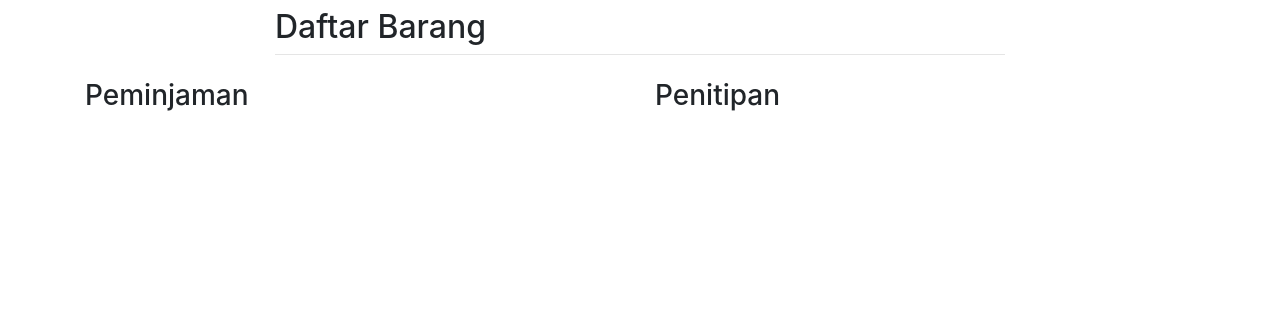
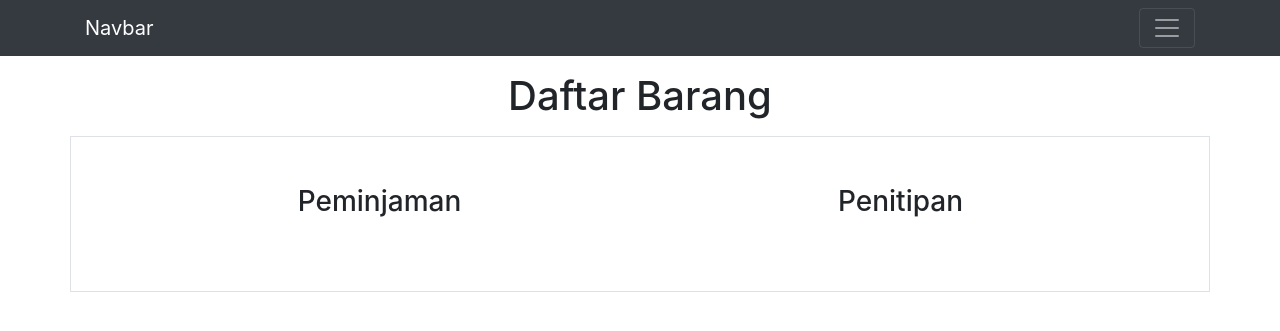
Before and after one commit to solehudindt/buku-tamu-web, a Django app: page /barang/ in a window 1280 px wide. Shown: the top 331 px of the page. Run offline with Django 3.2, Linux system fonts and the light colour scheme; data that the repository does not hold is empty; some libraries are stand-ins or nearby versions.

Commit message:
add navbar

```diff
--- a/barang/templates/barang/dashboard_brg.html
+++ b/barang/templates/barang/dashboard_brg.html
@@ -5,7 +5,7 @@
 {% endblock title %}
 
 {% block content %}
-<div class="row">
+<div class="row border border-bold p-5">
     <div class="col">
         <h3>
             Peminjaman
@@ -21,7 +21,7 @@
                     <td>{{ barang.barang }}</td>
                     <td>{{ barang.tanggal }}</td>
                     <td>
-                        <a class="btn-sm btn-warning" href="{% url 'barang:pgtPengembalian' barang.id %}">
+                        <a class="btn-sm btn-secondary nounderline" href="{% url 'barang:pgtPengembalian' barang.id %}">
                             Kembalikan
                         </a>
                     </td>
@@ -48,7 +48,7 @@
                         <td>{{ barang.barang }}</td>
                         <td>{{ barang.tanggal }}</td>
                         <td>
-                            <a class="btn-sm btn-warning" href="{% url 'barang:pgtPengembalian' barang.id %}">
+                            <a class="btn-sm btn-secondary nounderline" href="{% url 'barang:pgtPengembalian' barang.id %}">
                                 Ambil
                             </a>
                         </td>
--- a/static/styles.css
+++ b/static/styles.css
@@ -6,6 +6,26 @@ table {
     max-height: 500px;
 }
 
+h1 {
+  text-align: center;
+}
+
+h3 {
+  text-align: center;
+}
+
 .noresize {
     resize: none;
-  }
+}
+
+fa-1x {
+  font-size: 1.5rem;
+}
+
+.navbar-toggler.toggler-example {
+  cursor: pointer;
+}
+
+.nounderline {
+  text-decoration: none !important
+}
--- a/templates/base.html
+++ b/templates/base.html
@@ -16,11 +16,11 @@
     <link rel="stylesheet" href="https://stackpath.bootstrapcdn.com/bootstrap/4.4.1/css/bootstrap.min.css" integrity="sha384-Vkoo8x4CGsO3+Hhxv8T/Q5PaXtkKtu6ug5TOeNV6gBiFeWPGFN9MuhOf23Q9Ifjh" crossorigin="anonymous">
   </head>
   <body>
+  {% include 'navbar.html' %}
   <div class="container">
-      <div class="row justify-content-center">
+      <div class="row justify-content-center text-justify">
         <div class="col-8">
-          <h2 class="mt-2">{{ header }}</h2>
-          <hr class="mt-0 mb-4">
+          <h1 class="mt-3 mb-3">{{ header }}</h1>
         </div>
       </div>
       {% block content %}
--- /dev/null
+++ b/templates/navbar.html
@@ -0,0 +1,36 @@
+<!--Navbar-->
+<nav class="navbar navbar-dark light-blue bg-dark">
+    <div class="container">
+        <!-- Navbar brand -->
+        <a class="navbar-brand" href="#">Navbar</a>
+
+        <!-- Collapse button -->
+        <button class="navbar-toggler" type="button" data-toggle="collapse" data-target="#navbarSupportedContent1"
+            aria-controls="navbarSupportedContent1" aria-expanded="false" aria-label="Toggle navigation">
+            <span class="navbar-toggler-icon"><i
+                class="fas fa-bars fa-1x"></i>
+            </span>
+        </button>
+
+        <!-- Collapsible content -->
+        <div class="collapse navbar-collapse" id="navbarSupportedContent1">
+
+            <!-- Links -->
+            <ul class="navbar-nav mr-auto">
+            <li class="nav-item">
+                <a class="nav-link" href="#">Home <span class="sr-only">(current)</span></a>
+            </li>
+            <li class="nav-item">
+                <a class="nav-link" href="#">Features</a>
+            </li>
+            <li class="nav-item">
+                <a class="nav-link" href="#">Pricing</a>
+            </li>
+            </ul>
+            <!-- Links -->
+
+        </div>
+        <!-- Collapsible content -->
+    </div>
+</nav>
+<!--/.Navbar-->
```
Also changed, not shown: barang/admin.py (+35 -1 lines), kunjungan/admin.py (+28 -1 lines).
